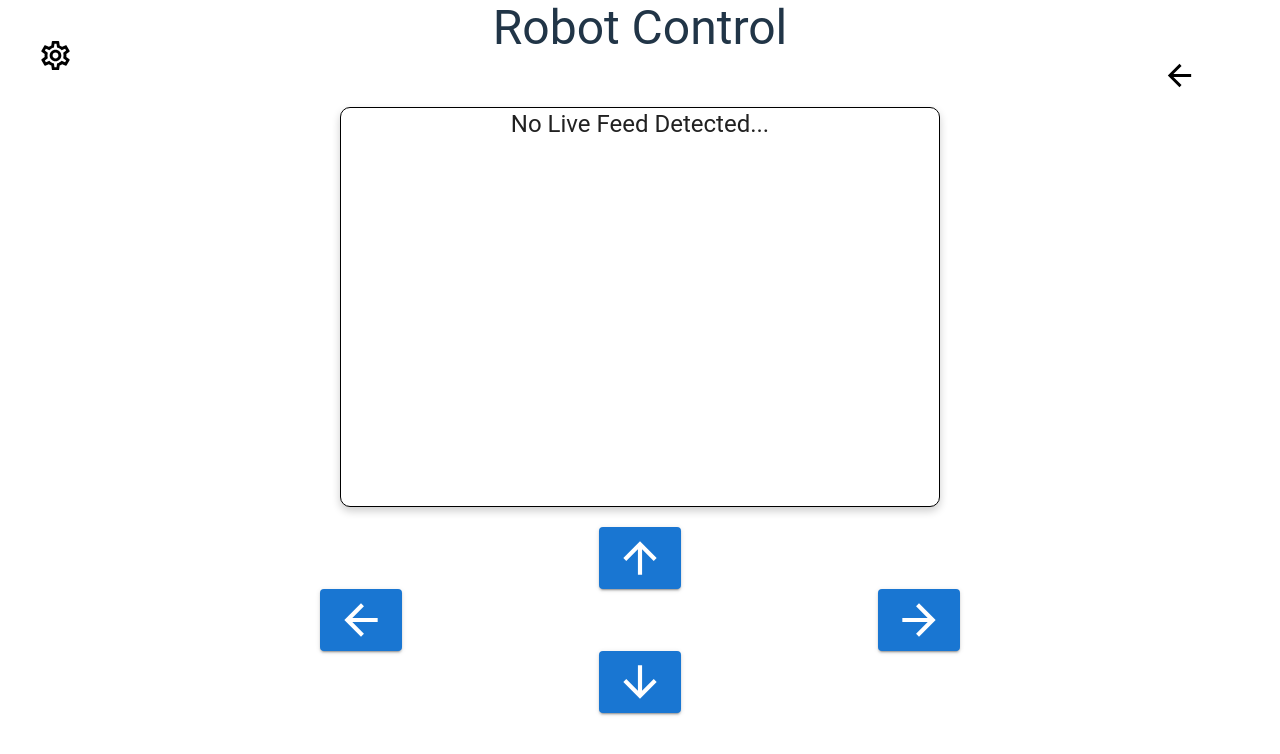
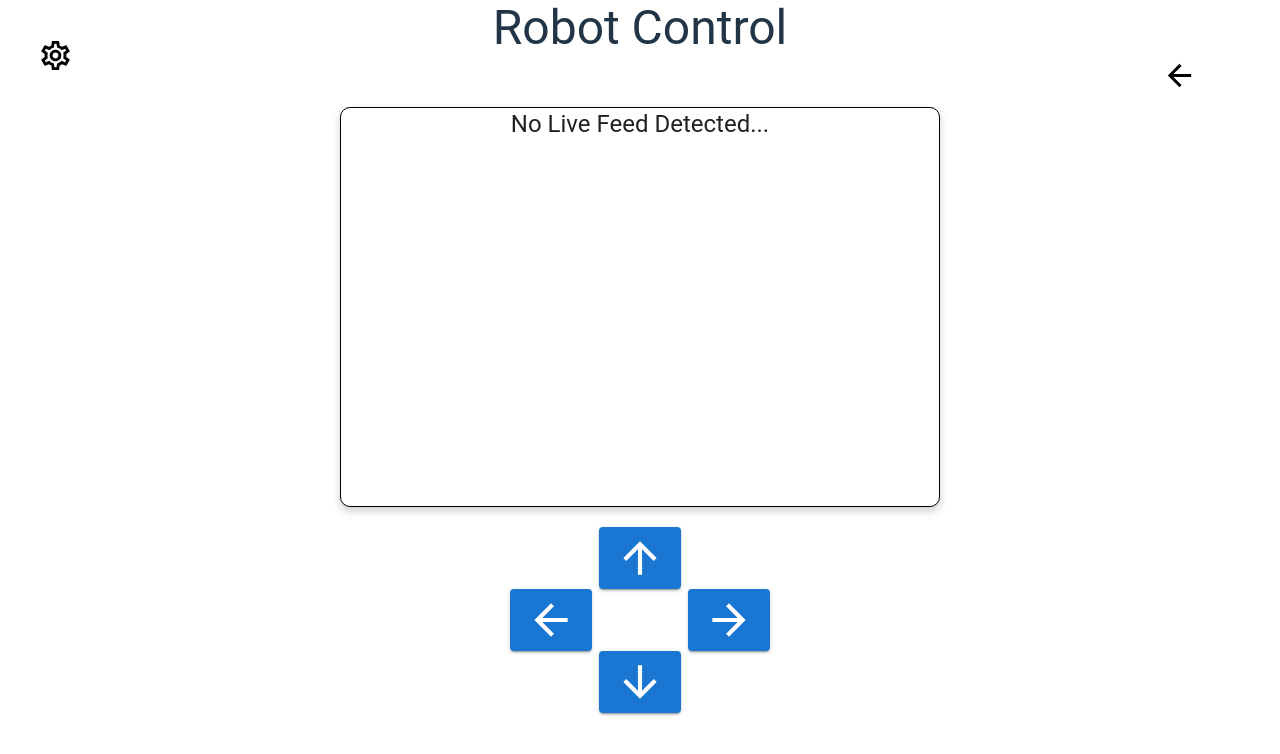
Before and after one commit to sashawasha1337/Segfaults, a React (Vite) app in the folder ReactApp/: page /ControlPage/1 in a window 1280 px wide. Shown: the top 754 px of the page. Built offline with nearby package versions, Linux system fonts and the light colour scheme; no server answers; the database is empty.

Commit message:
Tightened Arrow Spacing

```diff
--- a/ReactApp/src/pages/ControlPage.jsx
+++ b/ReactApp/src/pages/ControlPage.jsx
@@ -109,14 +109,13 @@ const ControlPage = () => {
           </Button>
         </Grid>
 
-        <Grid container spacing={2} justifyContent="space-between" alignItems="center">
-          <Grid item xs={6}>
+        <Grid container spacing={12} justifyContent="center" alignItems="center">
+          <Grid item>
             <Button onClick={() => adjustRobotDirection("left")}
               variant="contained"
               style={{
                 display: "flex",
-                justifyContent:"center",
-                alignItems: "center"
+
               }}
             >
               <ArrowBack style={{ fontSize: 50 }} />
@@ -128,8 +127,7 @@ const ControlPage = () => {
               variant="contained"
               style={{
                 display: "flex",
-                justifyContent:"center",
-                alignItems: "center"
+
               }}
             >
               <ArrowForward style={{ fontSize: 50 }} />
```
